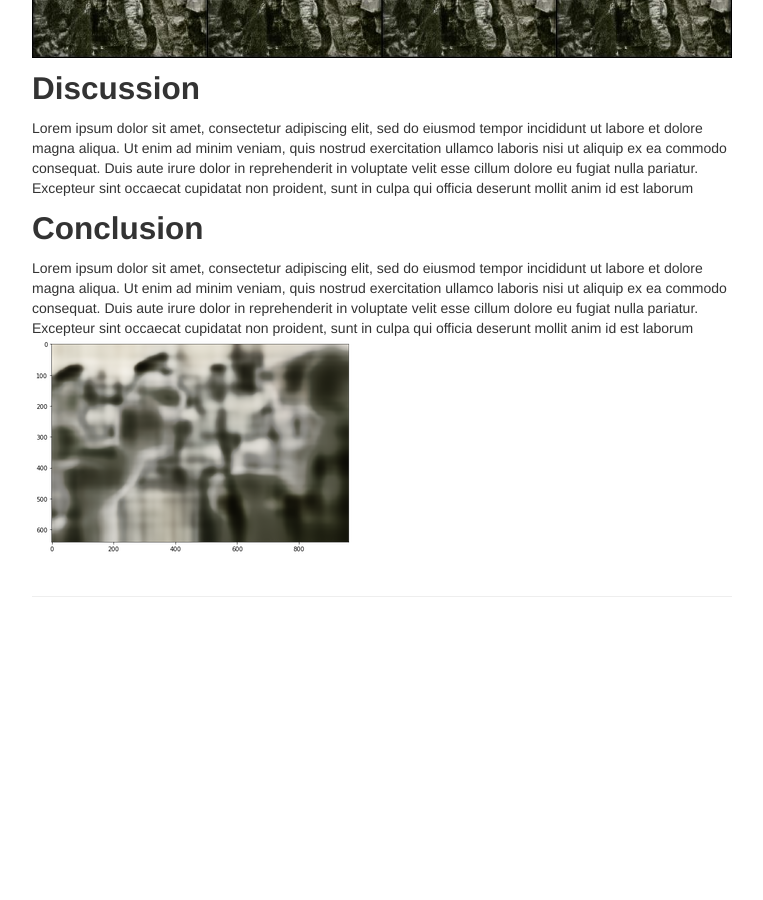
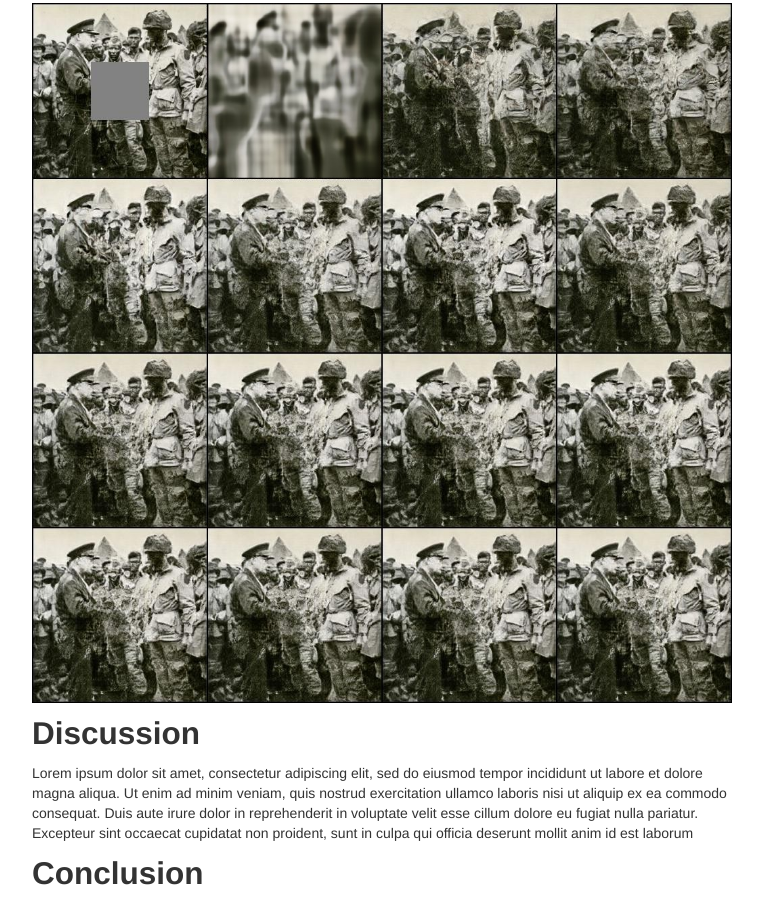
Before and after one commit to Emmanuel-Diaz/RestoreNet, a Jekyll site: the page built from index.md, in a window 1280 px wide and 900 px high, scrolled down 2708 px. Shown: the whole window, without its empty margins (258-1021 px from the left). Built offline with Jekyll 4.4.1, drawn with Linux system fonts in a browser that asks for light colours; before the commit the page ends 3336 px from its top, so only the background shows below that; part of the change alters nothing that is shown; some of the changed text lies outside the part shown.

```diff
--- a/index.md
+++ b/index.md
@@ -14,13 +14,16 @@ It is widely known that old photos converted from film to digital might have exp
 ## Data Collected
 In order to understand the data population, I saved 3K images from [ww2db.com](https://ww2db.com/) and categorized them into 3 sections: Pre-War, Mid-War, Late-War
 
-<center>![Distribution](/assets/chart.png)</center>
+![Distribution](/assets/chart.png)
 
 
 `Here goes
 new stats`
 **Interactive**
 ![Correlation](/assets/correlation_mat.png)
+
+
+![Mask Process](/assets/mask_process.png)
 
 
 ## Results
@@ -37,5 +40,5 @@ For the first test, we try **block inpainting** where a center block is inpainte
 Lorem ipsum dolor sit amet, consectetur adipiscing elit, sed do eiusmod tempor incididunt ut labore et dolore magna aliqua. Ut enim ad minim veniam, quis nostrud exercitation ullamco laboris nisi ut aliquip ex ea commodo consequat. Duis aute irure dolor in reprehenderit in voluptate velit esse cillum dolore eu fugiat nulla pariatur. Excepteur sint occaecat cupidatat non proident, sunt in culpa qui officia deserunt mollit anim id est laborum
 
 ## Conclusion
-Lorem ipsum dolor sit amet, consectetur adipiscing elit, sed do eiusmod tempor incididunt ut labore et dolore magna aliqua. Ut enim ad minim veniam, quis nostrud exercitation ullamco laboris nisi ut aliquip ex ea commodo consequat. Duis aute irure dolor in reprehenderit in voluptate velit esse cillum dolore eu fugiat nulla pariatur. Excepteur sint occaecat cupidatat non proident, sunt in culpa qui officia deserunt mollit anim id est laborum
+
 ![Iterations](/assets/200_iters.png)
```
Also changed, not shown: assets/mask_process.png (added).
